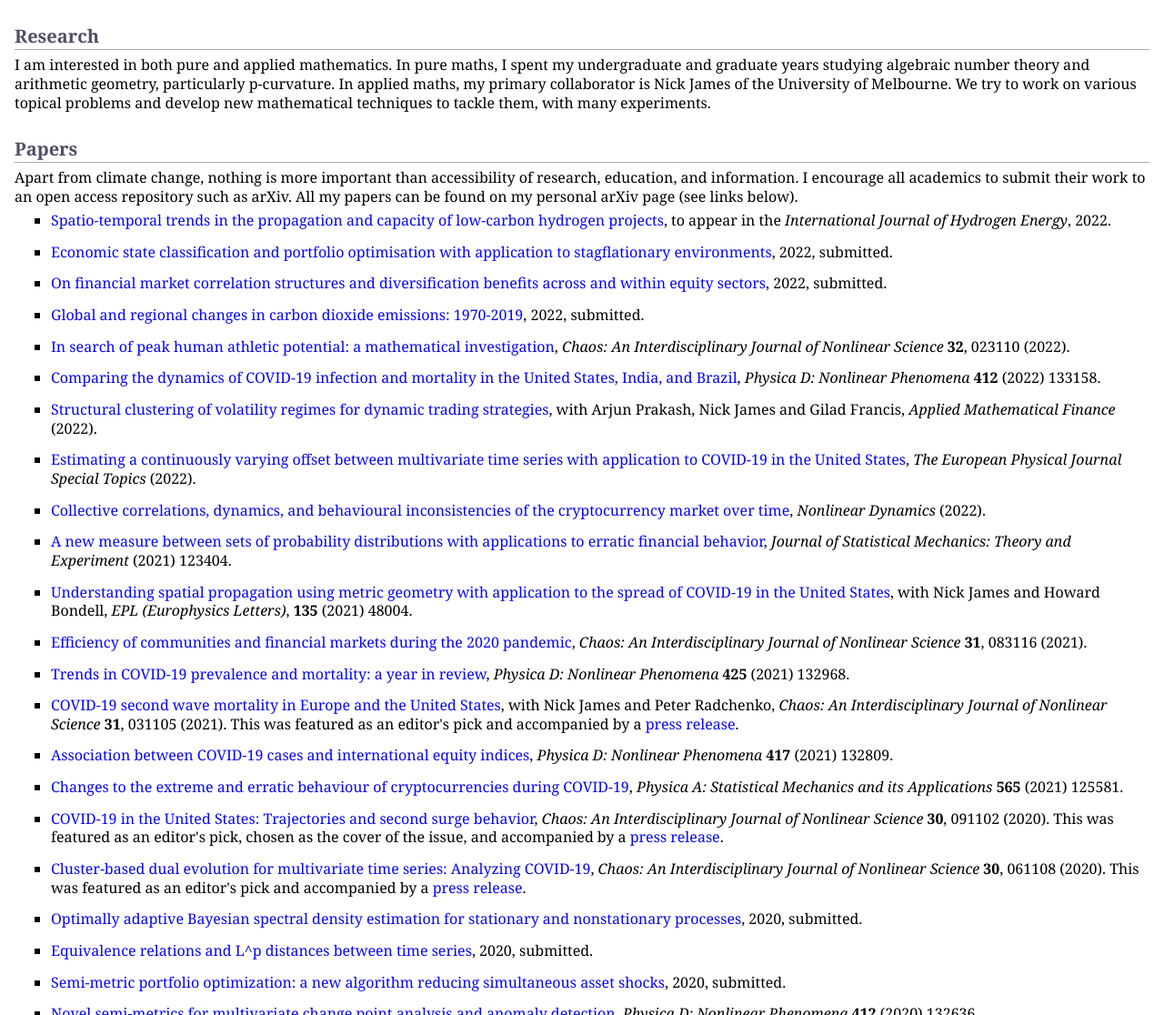
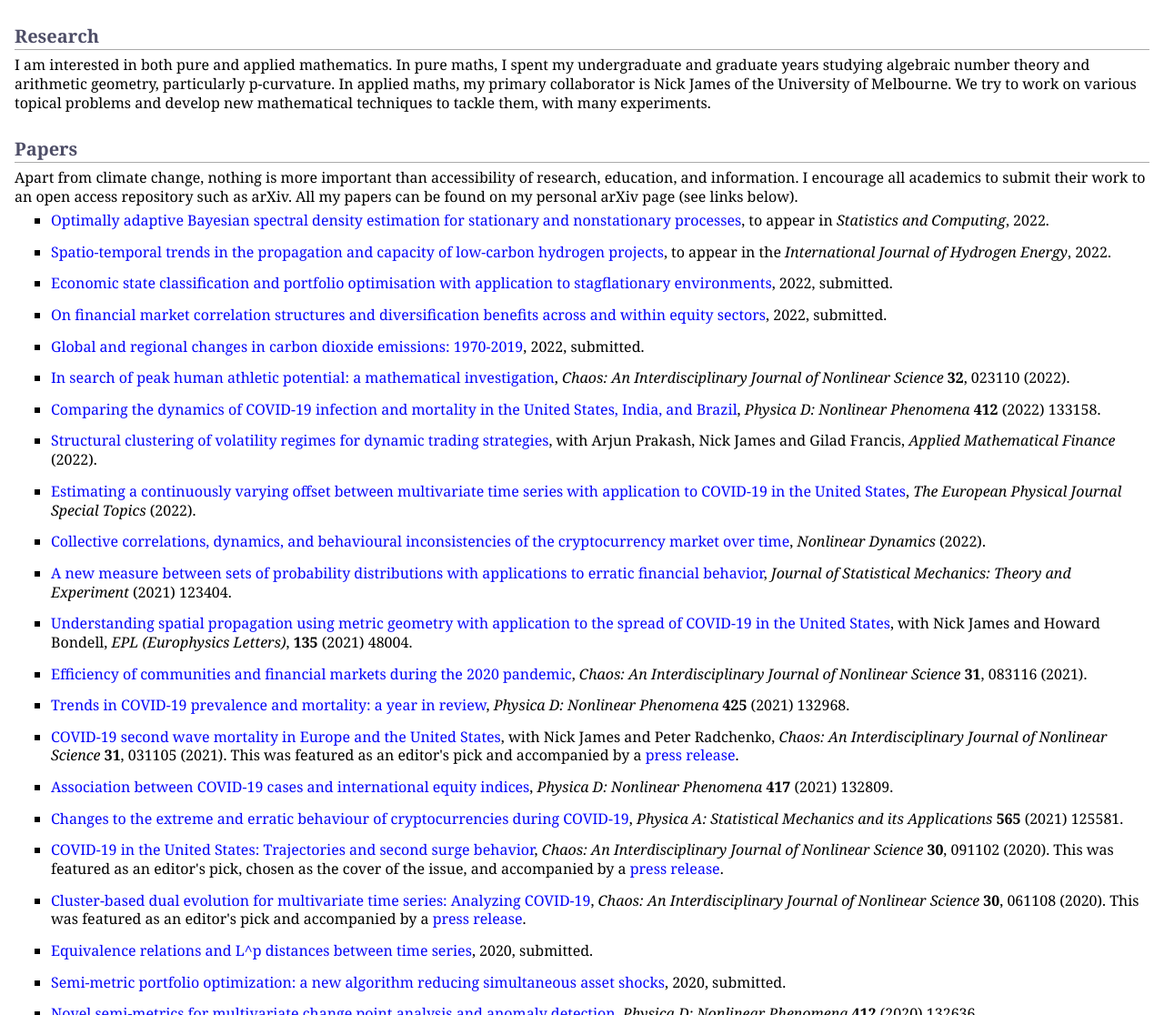
Before and after one commit to MaxMenzies/maxmenzies.com, a Jekyll site: the page index.html, which Jekyll copies as it is, in a window 1280 px wide and 1400 px high, cut to the strip 284-1400 px from the top of the window. Shown: the whole strip at 91% size. Built offline with Jekyll 4.4.1, drawn with Linux system fonts in a browser that asks for light colours.

Commit message:
Update index.html

```diff
--- a/index.html
+++ b/index.html
@@ -39,6 +39,10 @@
 <p>I am interested in both pure and applied mathematics. In pure maths, I spent my undergraduate and graduate years studying algebraic number theory and arithmetic geometry, particularly p-curvature. In applied maths, my primary collaborator is Nick James of the University of Melbourne. We try to work on various topical problems and develop new mathematical techniques to tackle them, with many experiments.</p>
 <h2>Papers</h2>
 <p>Apart from climate change, nothing is more important than accessibility of research, education, and information. I encourage all academics to submit their work to an open access repository such as arXiv. All my papers can be found on my personal arXiv page (see links below). </p>
+<ul>
+<li><p><a href="https://arxiv.org/abs/2003.02367">Optimally adaptive Bayesian spectral density estimation for stationary and nonstationary processes</a>, to appear in <i>Statistics and Computing</i>, 2022. </p>
+</li>
+</ul>
 <ul>
 <li><p><a href="https://www.sciencedirect.com/science/article/pii/S0360319922013313">Spatio-temporal trends in the propagation and capacity of low-carbon hydrogen projects</a>, to appear in the <i>International Journal of Hydrogen Energy</i>, 2022.</p>
 </li>
@@ -109,10 +113,6 @@
 </ul>
 <ul>
 <li><p><a href="https://aip.scitation.org/doi/10.1063/5.0013156">Cluster-based dual evolution for multivariate time series: Analyzing COVID-19</a>, <i>Chaos: An Interdisciplinary Journal of Nonlinear Science</i> <b>30</b>, 061108 (2020). This was featured as an editor's pick and accompanied by a <a href="https://publishing.aip.org/publications/latest-content/countries-group-into-clusters-as-covid-19-outbreak-spreads/">press release</a>.</p>
-</li>
-</ul>
-<ul>
-<li><p><a href="https://arxiv.org/abs/2003.02367">Optimally adaptive Bayesian spectral density estimation for stationary and nonstationary processes</a>, 2020, submitted. </p>
 </li>
 </ul>
 <ul>
```
